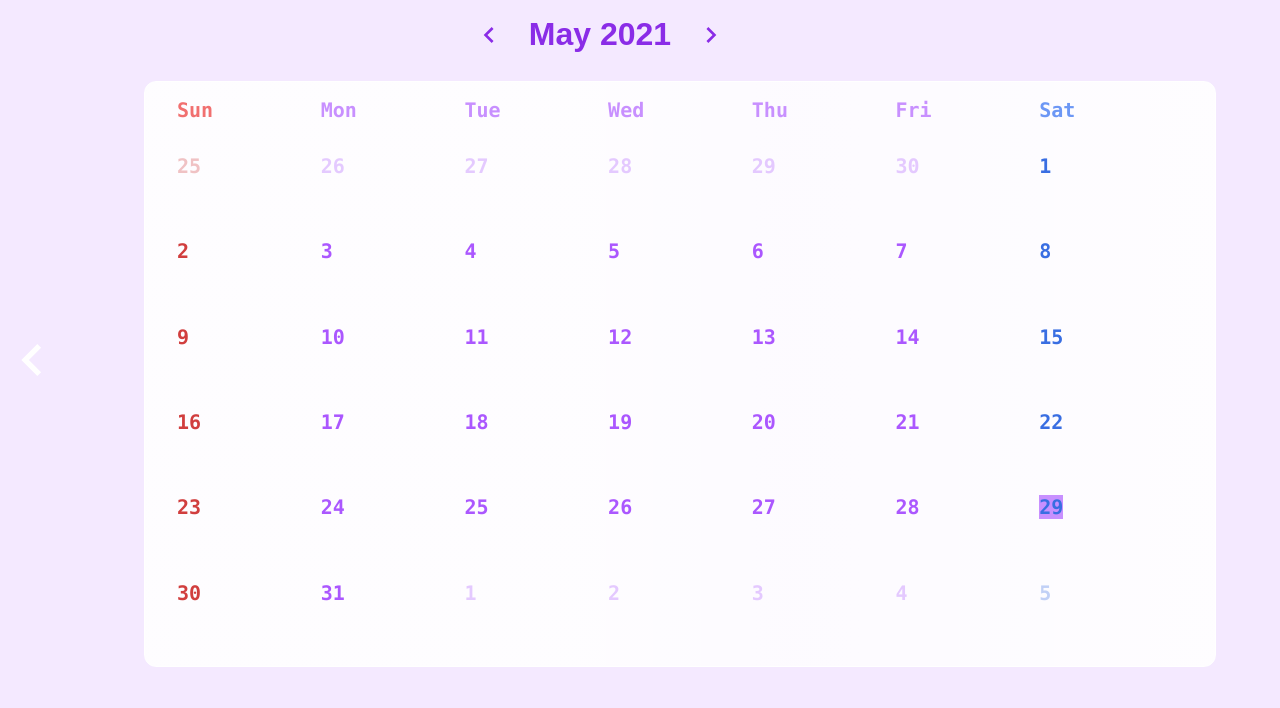
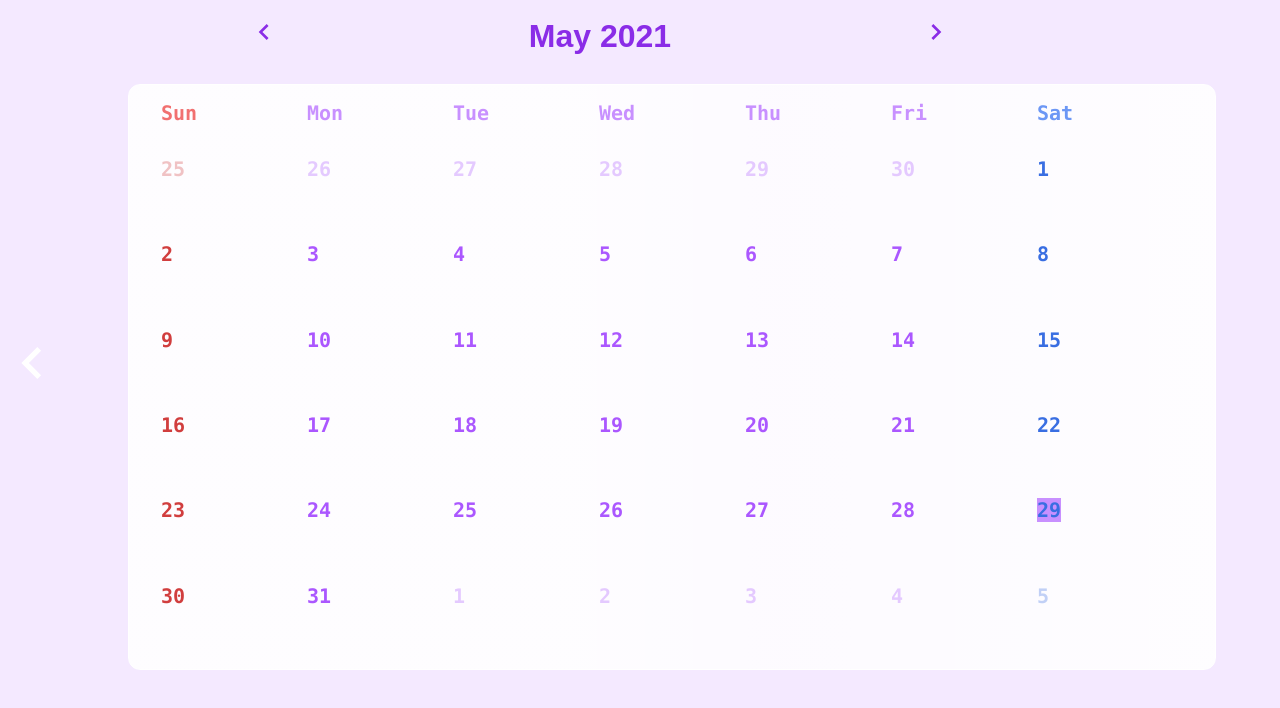
Before and after one commit to cdcoc0/Calendar, a React (Create React App) app: page / in a window 1280 px wide. Shown: the top 708 px of the page. Built offline with nearby package versions, Linux system fonts and the light colour scheme.

Commit message:
modify header css

```diff
--- a/src/calendar/Month.js
+++ b/src/calendar/Month.js
@@ -7,11 +7,11 @@ const Month = ({year, month, onIncrease, onDecrease}) => {
     const formMonth = moment(`${month + 1}`).format('MMMM')
     return (
         <div className="Header">
-            <div className="header-sort">
+            {/* <div className="header-sort"> */}
                 <div onClick={onDecrease}><MdNavigateBefore /></div>
                 <div className="month" type="text">{`${formMonth} ${year}`}</div>
                 <div onClick={onIncrease}><MdNavigateNext /></div>
-            </div>
+            {/* </div> */}
         </div>
     );
 };
--- a/src/calendar/styles/Calendar.scss
+++ b/src/calendar/styles/Calendar.scss
@@ -18,7 +18,7 @@
         .body {
             margin-top: 1.75rem;
             margin-right: 4rem;
-            margin-left: 4rem;
+            margin-left: 3rem;
             padding-left: 2rem;
             padding-right: 2rem;
             flex: 1;
--- a/src/calendar/styles/Month.scss
+++ b/src/calendar/styles/Month.scss
@@ -11,8 +11,8 @@
     justify-content: space-evenly;
     color: #8a2ce7;
     .header-sort {
-        display: flex;
-        align-items: center;
+        // display: flex;
+        // align-items: center;
         .month {
             margin: 0 1.5rem;
         }
```
